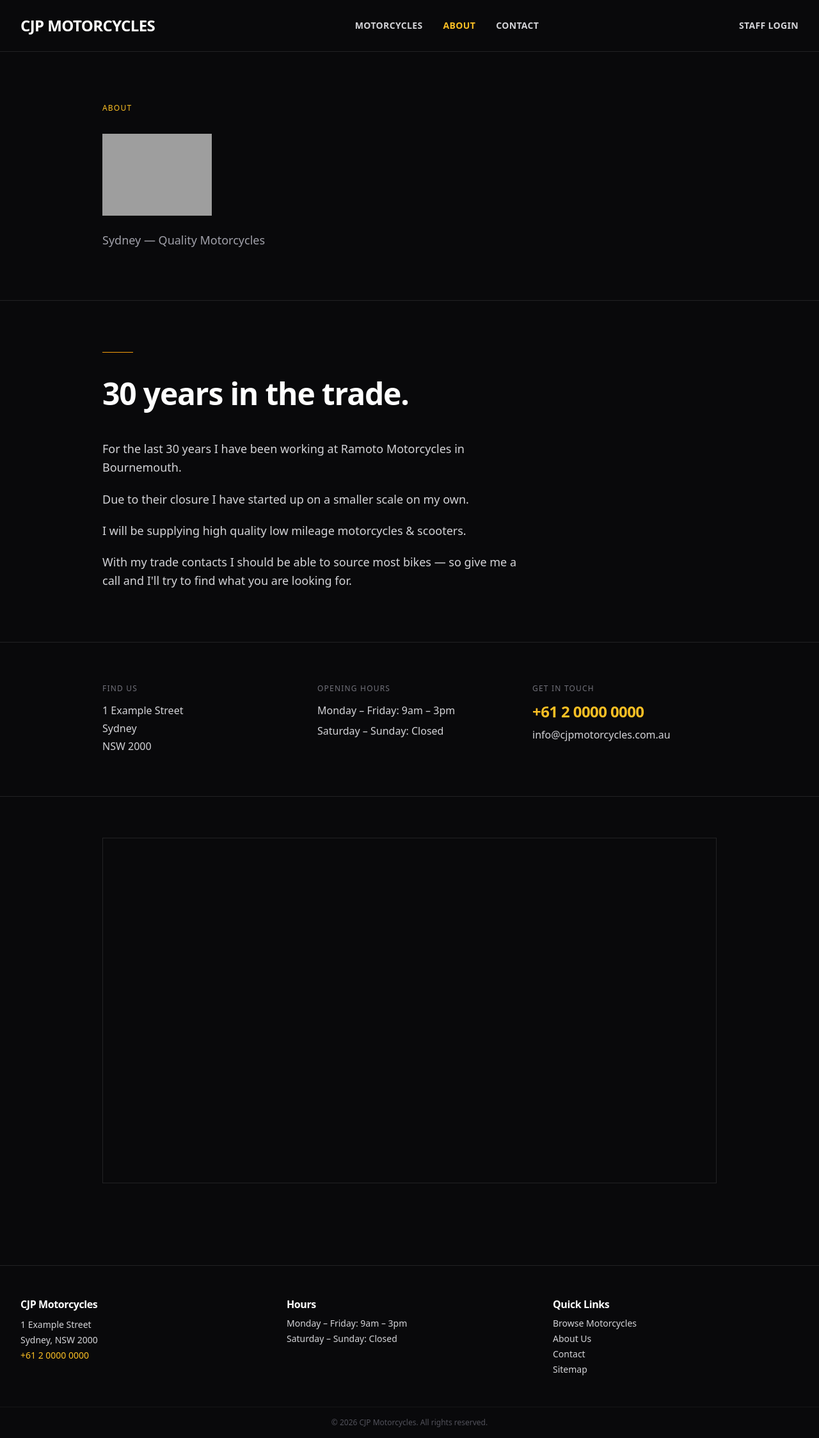
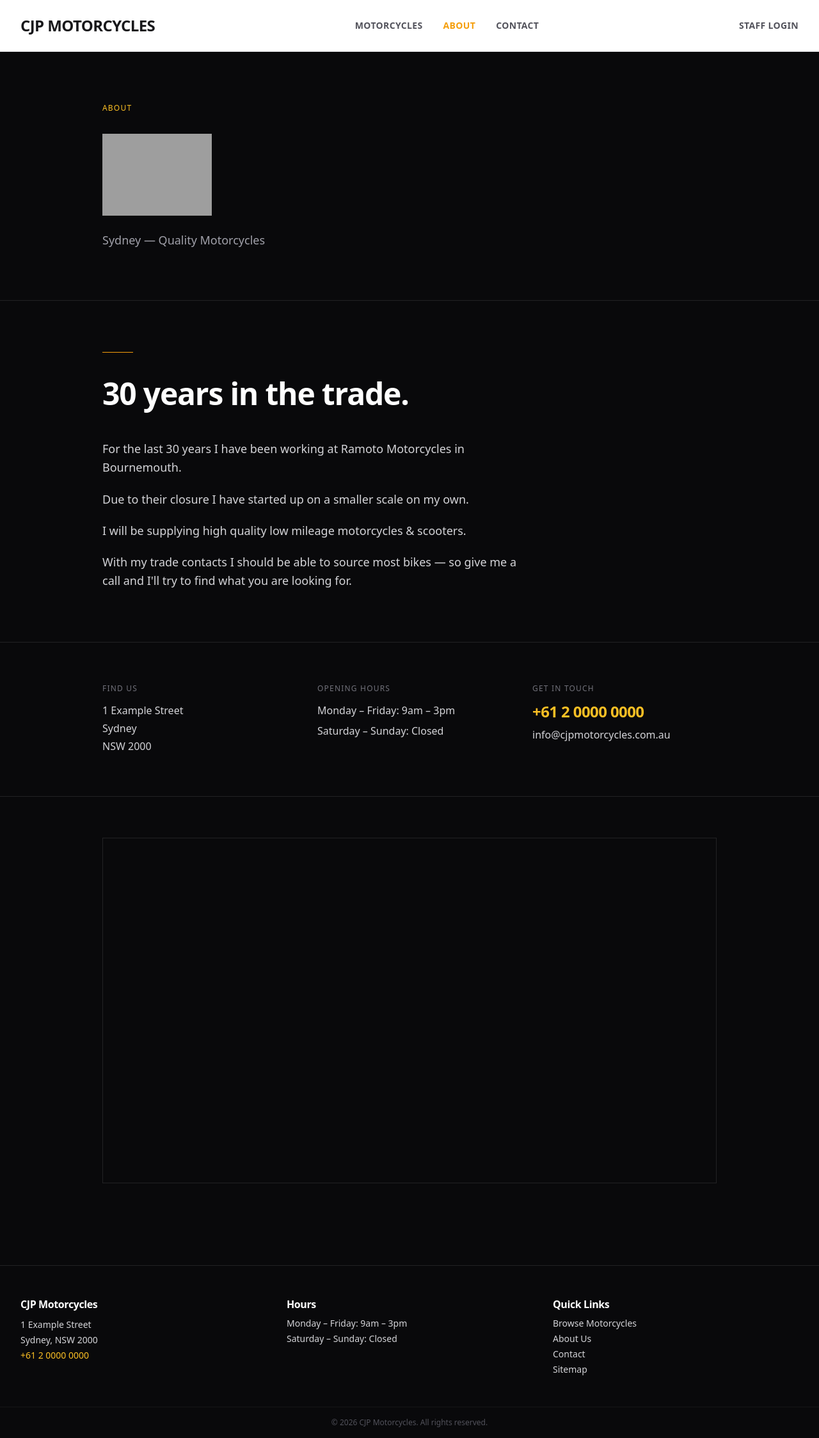
Before and after one commit to StyxOfDynamite/cjp, a Laravel app: page /about in a window 1280 px wide. Shown: the whole page at 64% size. Run offline with Laravel 12, Linux system fonts and the light colour scheme; style sheets or scripts are compiled from the project's sources; parts of the project's set-up code (start-up, migrations or seed data) failed here and were passed over; some libraries are stand-ins or nearby versions; grey boxes are pictures that could not be loaded.

Commit message:
Make nav bar white with dark text
Co-Authored-By: Claude Sonnet 4.6 <noreply@anthropic.com>

```diff
--- a/resources/views/layouts/app.blade.php
+++ b/resources/views/layouts/app.blade.php
@@ -24,29 +24,29 @@
     Skip to main content
 </a>
 
-<nav aria-label="Main navigation" class="bg-zinc-950 border-b border-white/10 sticky top-0 z-40">
+<nav aria-label="Main navigation" class="bg-white border-b border-zinc-200 sticky top-0 z-40">
     <div class="max-w-7xl mx-auto px-4 sm:px-6 lg:px-8 flex items-center justify-between" style="height:5rem">
-        <a href="{{ route('home') }}" class="text-2xl font-extrabold tracking-tight text-white uppercase" aria-label="{{ config('seo.business_name') }} — Home">
+        <a href="{{ route('home') }}" class="text-2xl font-extrabold tracking-tight text-zinc-900 uppercase" aria-label="{{ config('seo.business_name') }} — Home">
             {{ config('seo.business_name', config('app.name')) }}
         </a>
         <ul class="hidden sm:flex items-center gap-8 text-sm font-semibold uppercase tracking-wide list-none" role="list">
             <li>
                 <a href="{{ route('motorcycles.index') }}"
-                   class="{{ request()->routeIs('motorcycles.*') ? 'text-amber-400' : 'text-zinc-300 hover:text-white' }} transition-colors"
+                   class="{{ request()->routeIs('motorcycles.*') ? 'text-amber-500' : 'text-zinc-600 hover:text-zinc-900' }} transition-colors"
                    @if(request()->routeIs('motorcycles.*')) aria-current="page" @endif>
                     Motorcycles
                 </a>
             </li>
             <li>
                 <a href="{{ route('about') }}"
-                   class="{{ request()->routeIs('about') ? 'text-amber-400' : 'text-zinc-300 hover:text-white' }} transition-colors"
+                   class="{{ request()->routeIs('about') ? 'text-amber-500' : 'text-zinc-600 hover:text-zinc-900' }} transition-colors"
                    @if(request()->routeIs('about')) aria-current="page" @endif>
                     About
                 </a>
             </li>
             <li>
                 <a href="{{ route('contact') }}"
-                   class="{{ request()->routeIs('contact') ? 'text-amber-400' : 'text-zinc-300 hover:text-white' }} transition-colors"
+                   class="{{ request()->routeIs('contact') ? 'text-amber-500' : 'text-zinc-600 hover:text-zinc-900' }} transition-colors"
                    @if(request()->routeIs('contact')) aria-current="page" @endif>
                     Contact
                 </a>
@@ -54,13 +54,13 @@
         </ul>
         <div class="flex items-center gap-4 text-sm font-semibold uppercase tracking-wide">
             @auth
-                <a href="{{ route('admin.motorcycles.index') }}" class="text-amber-400 hover:text-amber-300 transition-colors">Admin</a>
+                <a href="{{ route('admin.motorcycles.index') }}" class="text-amber-500 hover:text-amber-600 transition-colors">Admin</a>
                 <form method="POST" action="{{ route('logout') }}">
                     @csrf
-                    <button type="submit" class="text-zinc-400 hover:text-zinc-200 transition-colors">Logout</button>
+                    <button type="submit" class="text-zinc-500 hover:text-zinc-800 transition-colors">Logout</button>
                 </form>
             @else
-                <a href="{{ route('login') }}" class="text-zinc-300 hover:text-white transition-colors">Staff Login</a>
+                <a href="{{ route('login') }}" class="text-zinc-600 hover:text-zinc-900 transition-colors">Staff Login</a>
             @endauth
         </div>
     </div>
```
